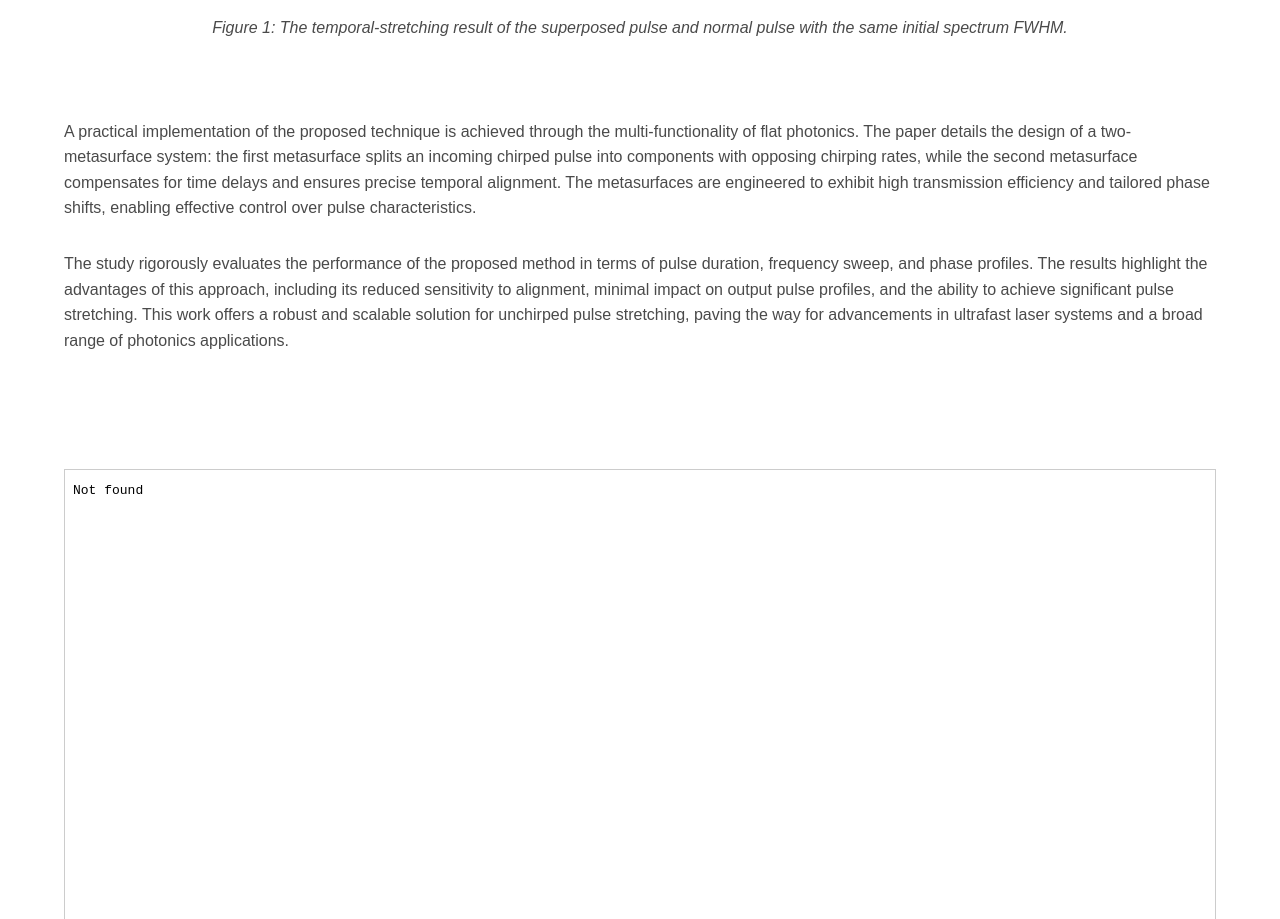
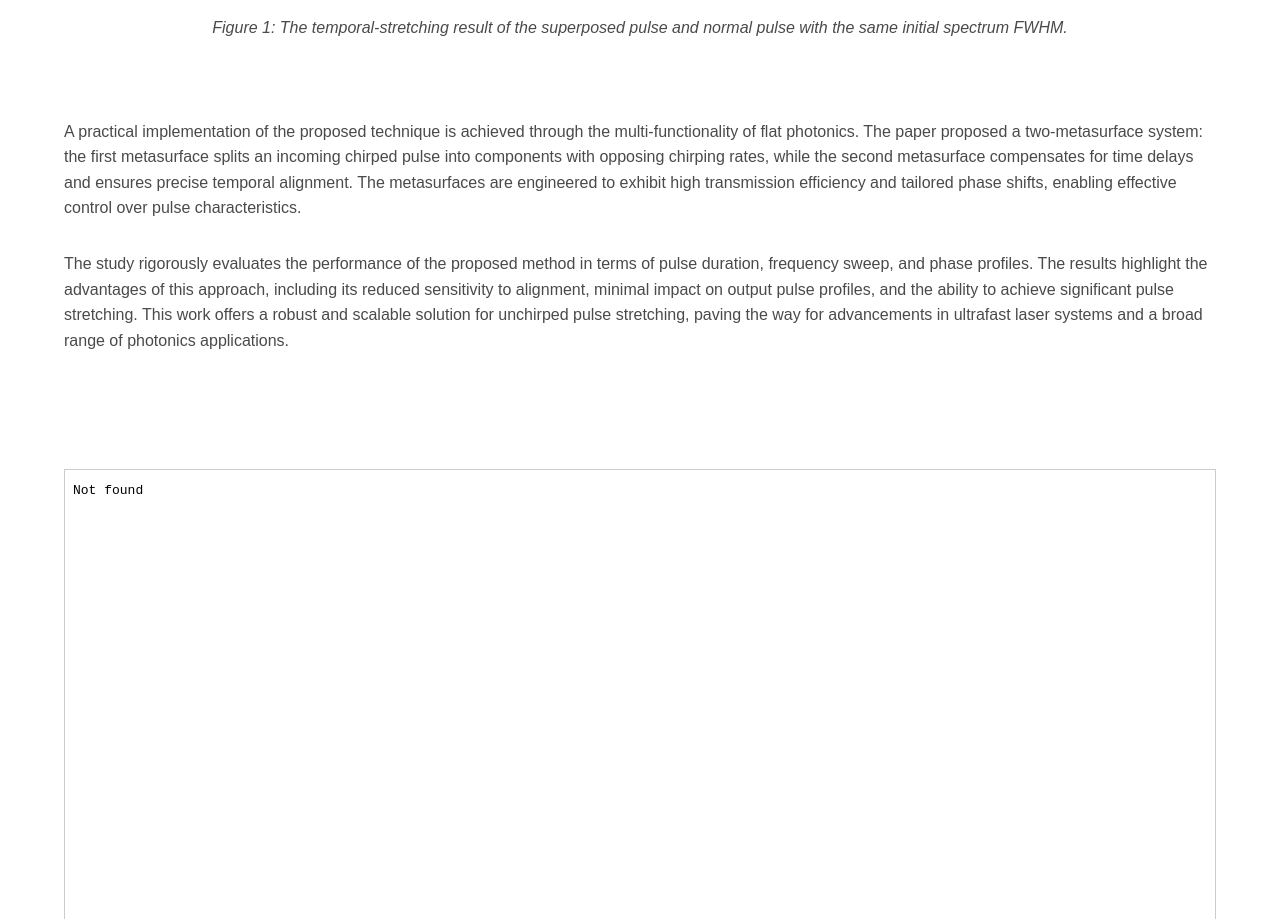
Before and after one commit to pings0206/Unchirped_Pulse_Temporal_Stretching.github.iol_, a plain HTML site: page index.html in a window 1280 px wide. Shown: the part 1182-2101 px from the top of the page. Drawn offline with Linux system fonts and the light colour scheme.

Commit message:
Update index.html

```diff
--- a/index.html
+++ b/index.html
@@ -83,7 +83,7 @@
       <!-- Spacer -->
       <div style="height: 30px;"></div>
       <p>
-        A practical implementation of the proposed technique is achieved through the multi-functionality of flat photonics. The paper details the design of a two-metasurface system: the first metasurface splits an incoming chirped pulse into components with opposing chirping rates, while the second metasurface compensates for time delays and ensures precise temporal alignment. The metasurfaces are engineered to exhibit high transmission efficiency and tailored phase shifts, enabling effective control over pulse characteristics.
+        A practical implementation of the proposed technique is achieved through the multi-functionality of flat photonics. The paper proposed a two-metasurface system: the first metasurface splits an incoming chirped pulse into components with opposing chirping rates, while the second metasurface compensates for time delays and ensures precise temporal alignment. The metasurfaces are engineered to exhibit high transmission efficiency and tailored phase shifts, enabling effective control over pulse characteristics.
       </p>
 
       <!-- Spacer -->
```
